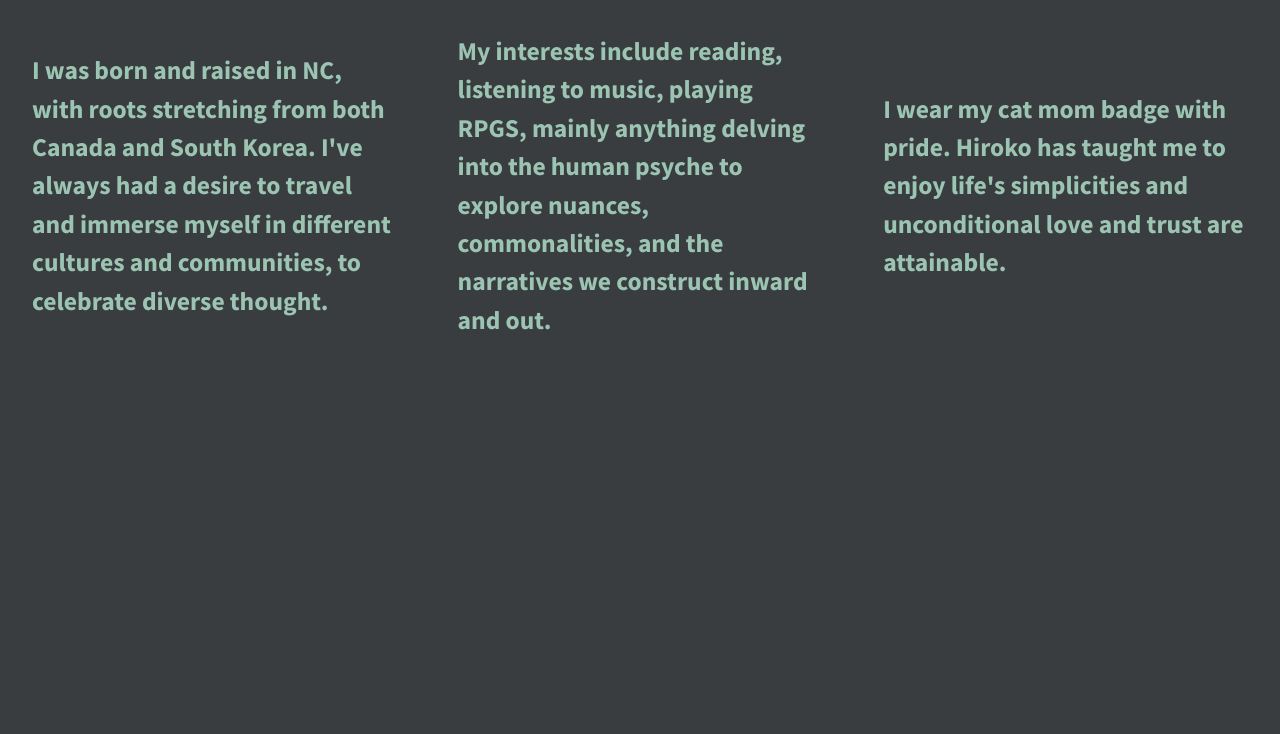
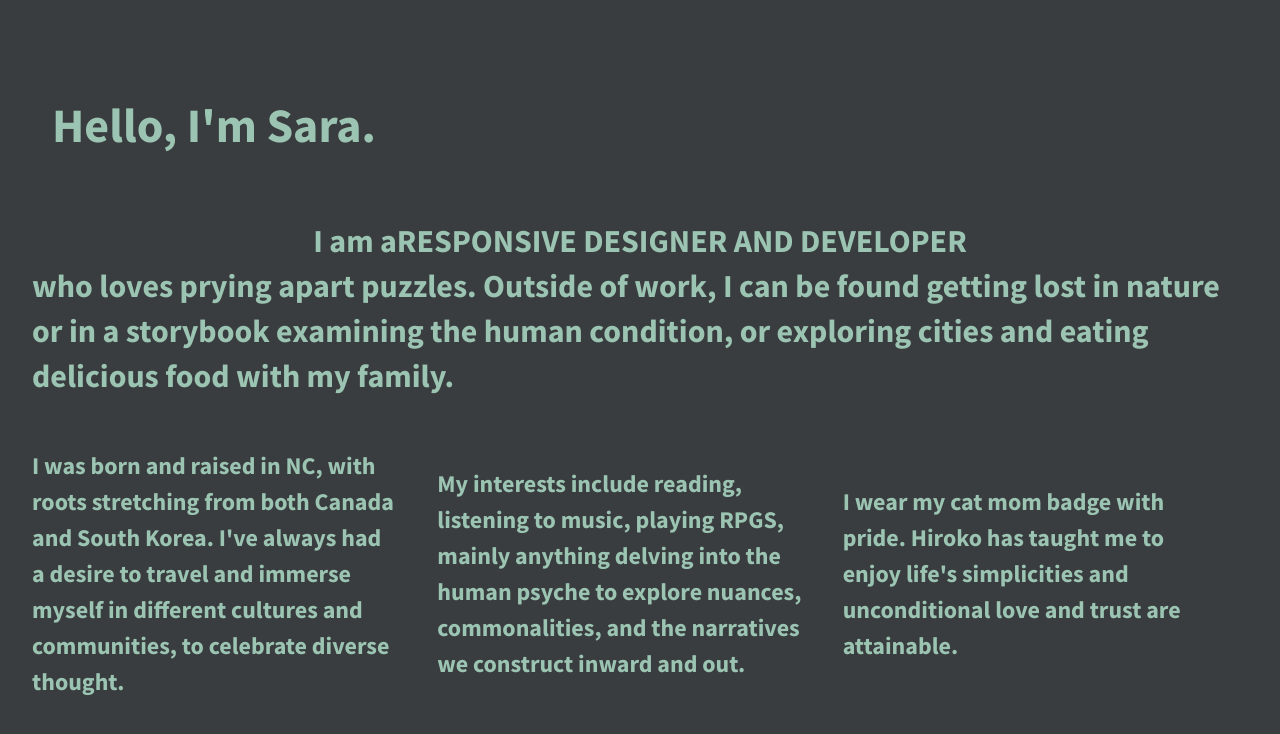
Before and after one commit to saraxcoding/center-divs-with-flexbox, a plain HTML site: page index.html in a window 1280 px wide. Drawn offline with nearby package versions, Linux system fonts and the light colour scheme.

Commit message:
Added header, main, and footer elements with content

```diff
--- a/css/main.css
+++ b/css/main.css
@@ -117,6 +117,28 @@ body {
   align-items: center;
 }
 
+.wrapper header, .wrapper main, .wrapper footer {
+    color: #9cc4b2;
+    display: flex;
+    flex-flow: row wrap;
+    justify-content: center;
+    align-items: center;
+}
+
+.wrapper header {
+    font-size: 3em;
+    padding: 60px 20px;
+}
+
+.wrapper main {
+    font-size: 2em;
+    padding-bottom: 50px;
+}
+
+.wrapper span {
+    text-transform: uppercase;
+}
+
 .div-1, .div-2, .div-3 {
   /*give the divs a width of 30%, add display:flex, set justify-content and align-items to center*/
   color:#9cc4b2;
@@ -124,7 +146,7 @@ body {
   justify-content: center;
   align-items: center;
   line-height: 1.5em;
-  font-size: 1.6em;
+  font-size: 1.5em;
   background-color: #393d3f;
   height: auto;
   width: 30%;
--- a/index.html
+++ b/index.html
@@ -22,6 +22,8 @@
         <![endif]-->
 
         <section class="wrapper">
+            <header>Hello, I'm Sara.</header>
+            <main>I am a <span> Responsive Designer and Developer </span> who loves prying apart puzzles. Outside of work, I can be found getting lost in nature or in a storybook examining the human condition, or exploring cities and eating delicious food with my family.</main>
             <div class="div-1">
                 I was born and raised in NC, with roots stretching from both Canada and South Korea. I've always had a desire to travel and immerse myself in different cultures and communities, to celebrate diverse thought.
             </div>
@@ -31,6 +33,7 @@
             <div class="div-3">
                 I wear my cat mom badge with pride. Hiroko has taught me to enjoy life's simplicities and unconditional love and trust are attainable.
             </div>
+            <footer></footer>
         </section>
 
         <script src="https://ajax.googleapis.com/ajax/libs/jquery/1.11.3/jquery.min.js"></script>
```
